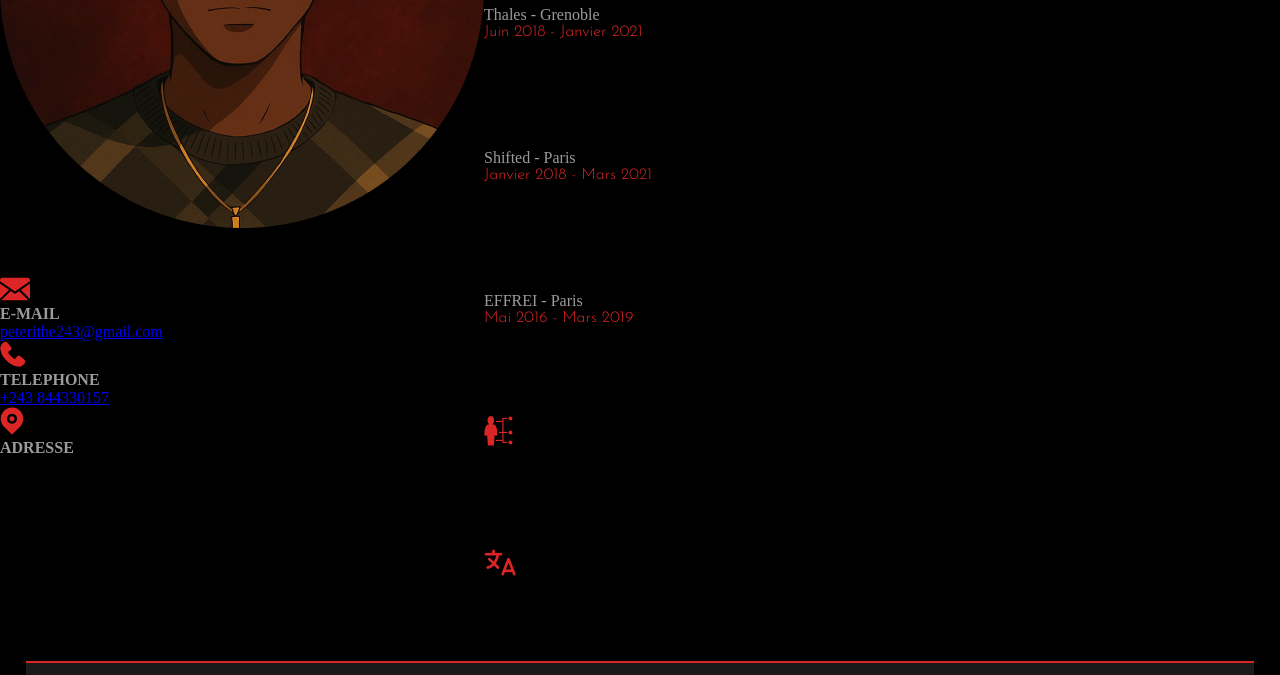
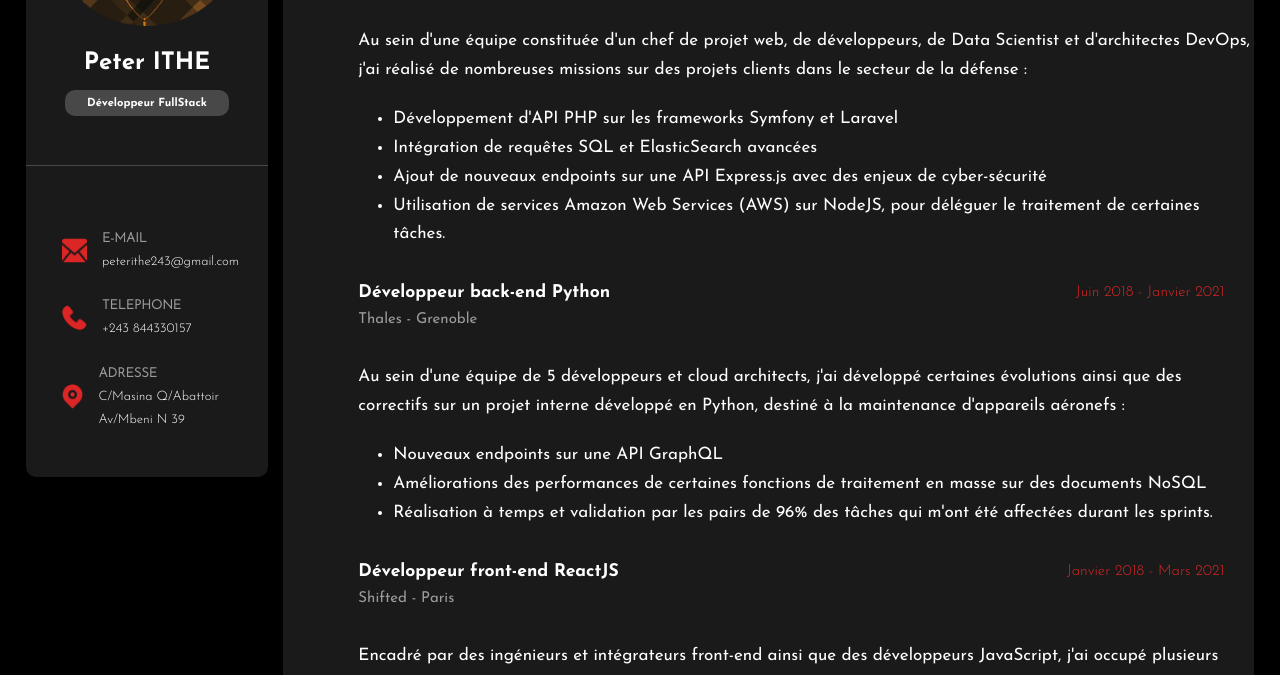
Before and after one commit to Peter-Ithe/Site_Porfolio, a plain HTML site: page CV.html in a window 1280 px wide. Shown: the part 256-931 px from the top of the page. Drawn offline with Linux system fonts and the light colour scheme.

Commit message:
Stylisation de la page CV

```diff
--- a/style.css
+++ b/style.css
@@ -146,3 +146,128 @@ footer a {
 .Social img {
     margin: 0px 5px;
 }
+/*
+
+Stylisation des sections de la page CV
+
+*/
+
+.Infos_CV {
+    margin: 0% 2%;
+    margin-top: 5%;
+    margin-bottom: 2%;
+    display: flex;
+}
+
+.Infos_Contact {
+    background-color: rgba(255, 255, 255, 10%);
+    width: 25%;
+    height: 50%;
+    border-radius: 10px;
+}
+
+.Photo_Infos_Contact img {
+    width: 80%;
+    margin-bottom: 10%;
+}
+.Dev {
+    font-size: 0.7em;
+    background-color: rgba(255, 255, 255, 20%);
+    margin-top: 15px;
+    border-radius: 10px;
+    align-items: center;
+    padding: 0.7em 2em;
+}
+.Photo_Infos_Contact {
+    display: flex;
+    flex-direction: column;
+    align-items: center;
+    padding-top: 10%;
+    padding-bottom: 20%;
+    color: white;
+    font-family: 'Josefin-Bold';
+    border-bottom: rgba(255, 255, 255, 20%) solid 0.5px;
+}
+.Social_Infos_Contact {
+    padding-left: 15%;
+    padding-top: 25%;
+    padding-bottom: 10%;
+}
+
+.Social_Infos_Contact div {
+    display: flex;
+    align-items: center;
+    color: white;
+    margin-bottom: 10%;
+}
+.Social_Infos_Contact div p {
+    text-align: left;
+    font-size: 13px;
+    line-height: 180%;
+    font-family: 'Josefin-Light';
+}
+.Social_Infos_Contact a {
+    color: white;
+    text-decoration: none;
+}
+.Social_Infos_Contact div img {
+    width: 25px;
+    height: 25px;
+    margin-right: 15px;
+}
+
+.Details_CV {
+    background-color: rgba(255, 255, 255, 10%);
+    color: white;
+    font-family: 'Josefin-Regular';
+    width: 100%;
+    margin-left: 15px;
+}
+.Details_CV h1 {
+    font-size: 24px;
+    background-color: #DC2626;
+    width: 100px;
+    padding: 10px 0px;
+    text-align: center;
+    border-bottom-right-radius: 50px;
+}
+
+.Titre_Details_CV {
+    display: flex;
+    padding: 30px;
+    font-family: 'Josefin-Bold';
+    font-size: 20px;
+}
+.Titre_Details_CV img {
+    margin-right: 20px;
+    width: 25px;
+    height: 25px;
+}
+.Poste_CV {
+    display: flex;
+    justify-content: space-between;
+    padding-left: 75px;
+    padding-right: 30px;
+    margin-bottom: 30px;
+    font-size: 15px;
+    line-height: 180%;
+}
+.Details_Poste {
+    font-family: 'Josefin-Regular';
+    font-size: 17px;
+    line-height: 170%;
+    padding-left: 75px;
+}
+.Details_Poste ul {
+    margin-top: 20px;
+    margin-left: 35px;
+    margin-bottom: 30px;
+}
+.Skills_CV {
+    border-top: #DC2626 solid 1px;
+}
+.Skills_CV ul {
+    padding-left: 75px;
+    padding-bottom: 30px;
+    line-height: 170%;
+}
```
